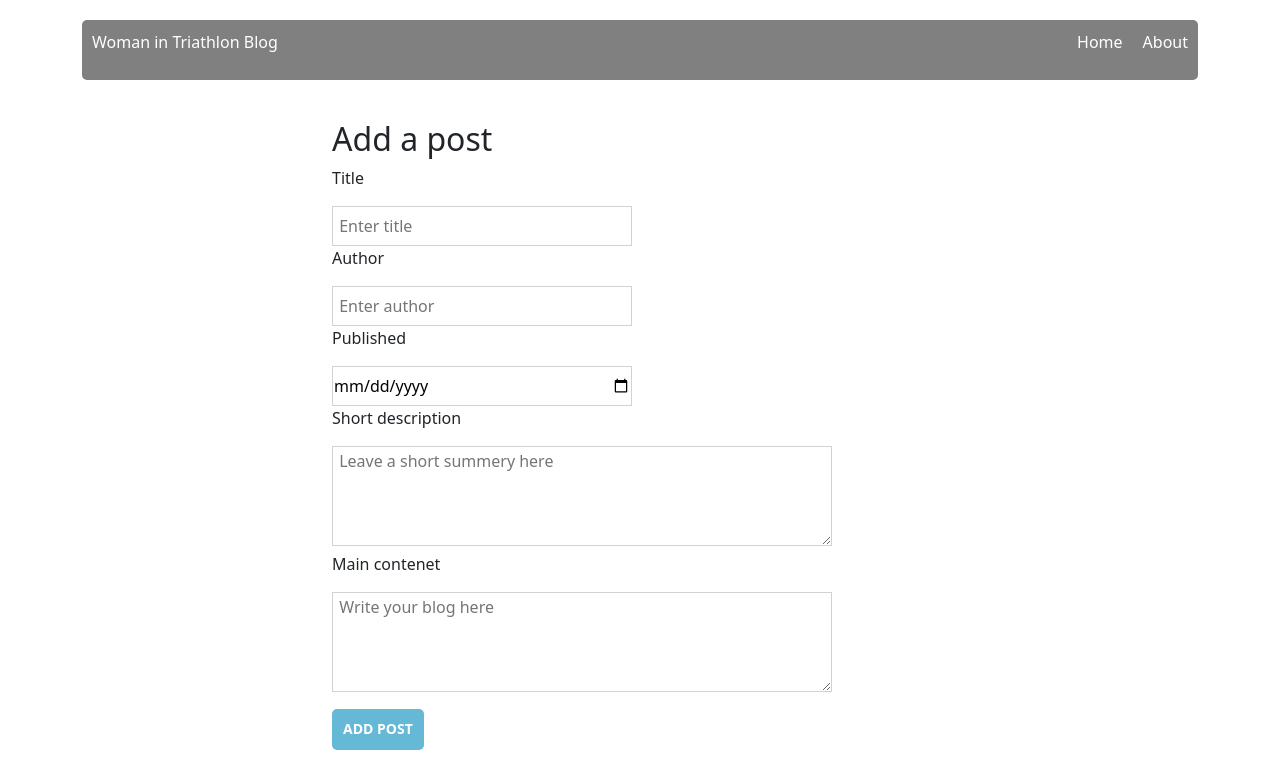
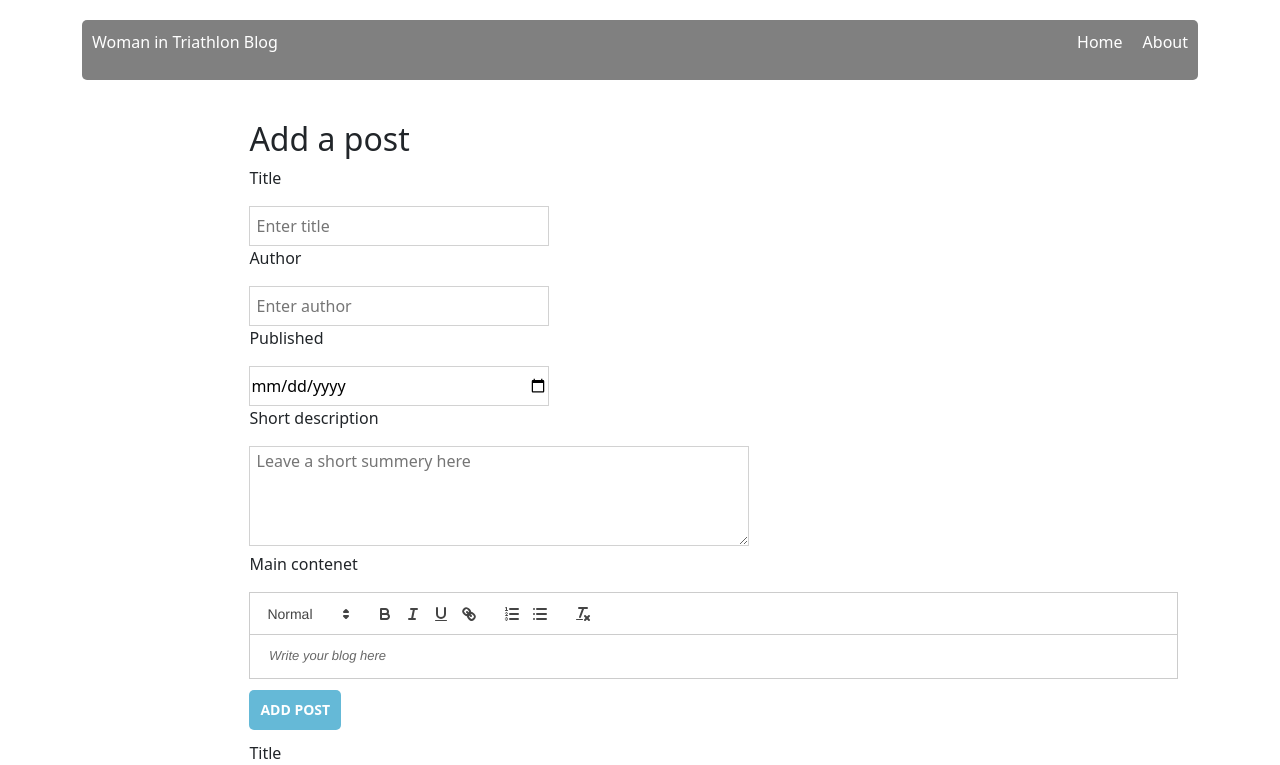
Before and after one commit to GabrielaDun/blog-react, a React (Create React App) app in the folder blog-react/: page /post/add in a window 1280 px wide. Shown: the top 765 px of the page. Built offline with nearby package versions, Linux system fonts and the light colour scheme.

Commit message:
Add advanaced styling abilities to main content box

```diff
--- a/blog-react/package.json
+++ b/blog-react/package.json
@@ -12,6 +12,7 @@
     "react": "^18.2.0",
     "react-bootstrap": "2.0",
     "react-dom": "^18.2.0",
+    "react-quill": "^2.0.0",
     "react-redux": "^8.0.0",
     "react-router-dom": "^6.0.1",
     "react-scripts": "5.0.1",
--- a/blog-react/src/components/features/PostForm/PostForm.js
+++ b/blog-react/src/components/features/PostForm/PostForm.js
@@ -1,15 +1,18 @@
 import { useState } from "react";
 import styles from './PostForm.module.scss';
 import Button from '../Button/Button';
+
+import ReactQuill from 'react-quill';
+import 'react-quill/dist/quill.snow.css';
 
 const PostForm = ({action, actionText, ...props}) => {
 
 
     const [title, setTitle] = useState(props.title || '');
     const [author, setAuthor] = useState(props.author ||'');
-    const [publishedDate, setPublished] = useState(props.publishedDate || '');
+    const [publishedDate, setPublished] = useState(props.publishedDate ||'');
     const [shortDescription, setShortDescription] = useState(props.shortDescription ||'');
-    const [content, setMainConetnt] = useState (props.content || '');
+    const [content, setMainConetnt] = useState (props.content ||'');
 
     const handleSubmit = e => {
         e.preventDefault();
@@ -28,13 +31,19 @@ const PostForm = ({action, actionText, ...props}) => {
         <p>Title</p>
         <input value={title} onChange={e => setTitle(e.target.value)} type="title" className="title" placeholder=" Enter title" />
         <p>Author</p>
-        <input value = {author} onChange ={e => setAuthor(e.target.value)} type="text" className="author" placeholder=" Enter author" />
+        <input value={author} onChange ={e => setAuthor(e.target.value)} type="text" className="author" placeholder=" Enter author" />
         <p>Published</p>
-        <input value= {publishedDate} onChange={e => setPublished(e.target.value)} type="date" className="date" />
+        <input value={publishedDate} onChange={e => setPublished(e.target.value)} type="date" className="date" />
         <p>Short description</p>
-        <textarea value = {shortDescription} onChange={e => setShortDescription(e.target.value)}id="exampleFormControlTextarea1"  className="description" placeholder=" Leave a short summery here"rows="1"></textarea>
+        <textarea value={shortDescription} onChange={e => setShortDescription(e.target.value)}id="exampleFormControlTextarea1"  className="description" placeholder=" Leave a short summery here"rows="1" />
         <p>Main contenet</p>
-        <textarea value={content} onChange={e => setMainConetnt(e.target.value)} className="content" placeholder=" Write your blog here" id="exampleFormControlTextarea1" rows="3"></textarea>
+        <ReactQuill
+            value={content}
+            theme="snow"
+            onChange={setMainConetnt}
+            className="content"
+            placeholder=" Write your blog here"
+            rows="3" />
         <Button>{actionText}</Button>
     </form>
     )
--- a/blog-react/src/components/features/PostForm/PostForm.module.scss
+++ b/blog-react/src/components/features/PostForm/PostForm.module.scss
@@ -11,4 +11,9 @@
         width: 500px;
         border: 1px solid $color-grey;
     }
+    .main {
+        height: 100px;
+        width: 500px;
+        border: 1px solid $color-grey;
+    }
 }
--- a/blog-react/src/components/pages/Page/Page.js
+++ b/blog-react/src/components/pages/Page/Page.js
@@ -19,7 +19,8 @@ const Page = () => {
                 <h2>{listData.title}</h2>
                 <p><span>Author: </span>{listData.author}</p>
                 <p><span>Published: </span>{listData.publishedDate}</p>
-                <p>{listData.content}</p>
+                <p>Content:</p>
+                <p dangerouslySetInnerHTML={{ __html: listData.content }} />
             </div>
             <div className={styles.subpage}>
                 <div className={styles.buttons}>
--- a/blog-react/src/components/pages/PageAdd/PageAdd.module.scss
+++ b/blog-react/src/components/pages/PageAdd/PageAdd.module.scss
@@ -1,3 +1,3 @@
 .root {
-    margin: 40px 20px 20px 250px;
+    margin: 40px 20px 20px 15%;
 }
```
Also changed, not shown: 2 other files (tests, documents, lock files or other folders).
